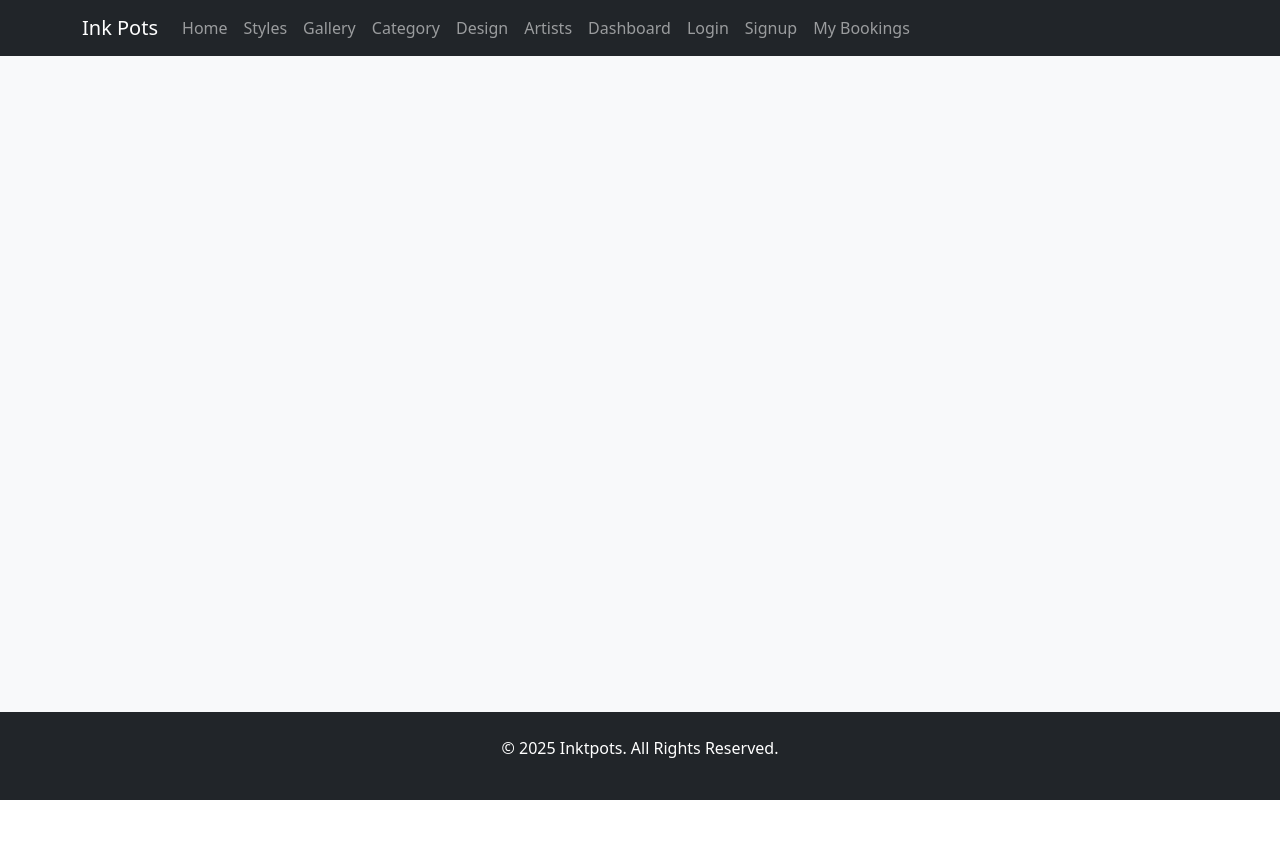
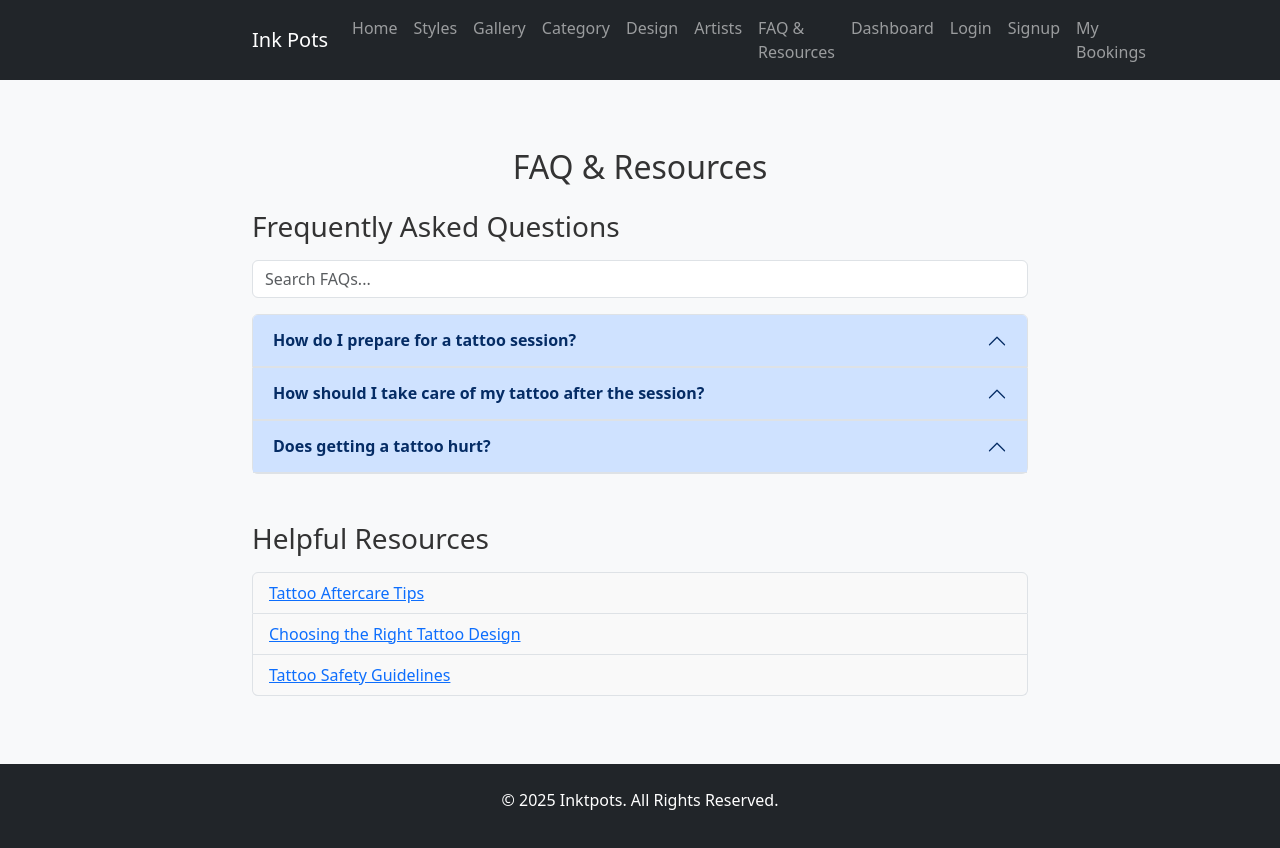
Before and after one commit to emily172/FYP-Tattoo, a React (Vite) app in the folder tattoo-web-app/: page /faq-resources in a window 1280 px wide. Shown: the top 848 px of the page. Before the commit the page ends 800 px from the top, so only its background shows below. Built offline with nearby package versions, Linux system fonts and the light colour scheme.

Commit message:
Added FAQs

```diff
--- a/tattoo-web-app/src/App.jsx
+++ b/tattoo-web-app/src/App.jsx
@@ -9,6 +9,7 @@ import Category from "./pages/Category";
 import Design from "./pages/Design"
 import Artists from "./pages/Artists";
 import ArtistProfile from "./pages/ArtistProfile";
+import FAQResources from "./pages/FAQResources";
 import ReviewForm from "./pages/ReviewForm";
 import Dashboard from "./pages/Dashboard";
 import BookingForm from "./pages/BookingForm";
@@ -39,6 +40,7 @@ const App = () => {
             <Route path="/artists/:id" element={<ArtistProfile />} />
             <Route path="/artists/:id/book" element={<BookingForm />} />
             <Route path="/artists/:id/review" element={<ReviewForm />} />
+            <Route path="/faq-resources" element={<FAQResources />} />
             <Route path="/dashboard" element={<Dashboard />} />
             <Route path="/booking-confirmation" element={<BookingConfirmation />} />
             <Route path="/my-bookings" element={<MyBookings />} /> {/* My Bookings */}
--- a/tattoo-web-app/src/components/Header.jsx
+++ b/tattoo-web-app/src/components/Header.jsx
@@ -38,6 +38,10 @@ const Header = () => {
               <Link className="nav-link" to="/artists">Artists</Link>
             </li>
             <li className="nav-item">
+              <Link to="/faq-resources" className="nav-link">FAQ & Resources</Link>
+            </li>
+
+            <li className="nav-item">
               <Link className="nav-link" to="/dashboard">Dashboard</Link>
             </li>
             <li className="nav-item">
--- /dev/null
+++ b/tattoo-web-app/src/pages/FAQResources.jsx
@@ -0,0 +1,100 @@
+import React, { useState } from "react";
+import "bootstrap/dist/css/bootstrap.min.css";
+import "../styles/FAQResources.css";
+
+
+const faqs = [
+  {
+    question: "How do I prepare for a tattoo session?",
+    answer:
+      "Before a tattoo session, ensure you are well-hydrated, have eaten a full meal, and are wearing comfortable clothing. Avoid alcohol or blood thinners prior to your appointment.",
+  },
+  {
+    question: "How should I take care of my tattoo after the session?",
+    answer:
+      "Keep your tattoo clean and moisturized. Avoid soaking it in water, exposing it to direct sunlight, or picking at scabs as it heals.",
+  },
+  {
+    question: "Does getting a tattoo hurt?",
+    answer:
+      "Pain levels vary depending on the location of the tattoo and individual tolerance. Areas with more nerve endings or thinner skin are generally more sensitive.",
+  },
+];
+
+const resources = [
+  { title: "Tattoo Aftercare Tips", link: "https://www.setu.ie/" },
+  { title: "Choosing the Right Tattoo Design", link: "https://www.setu.ie/" },
+  { title: "Tattoo Safety Guidelines", link: "https://www.setu.ie/" },
+];
+
+const FAQResources = () => {
+  const [searchQuery, setSearchQuery] = useState("");
+
+  // Filter FAQs based on search query
+  const filteredFaqs = faqs.filter((faq) =>
+    faq.question.toLowerCase().includes(searchQuery.toLowerCase())
+  );
+
+  return (
+    <div className="container mt-5">
+      <h2 className="text-center mb-4">FAQ & Resources</h2>
+
+      {/* FAQ Section */}
+      <div className="mb-5">
+        <h3 className="mb-3">Frequently Asked Questions</h3>
+        <div className="mb-3">
+          <input
+            type="text"
+            className="form-control"
+            placeholder="Search FAQs..."
+            value={searchQuery}
+            onChange={(e) => setSearchQuery(e.target.value)}
+          />
+        </div>
+
+        <div className="accordion" id="faqAccordion">
+          {filteredFaqs.map((faq, index) => (
+            <div className="accordion-item" key={index}>
+              <h2 className="accordion-header" id={`heading${index}`}>
+                <button
+                  className="accordion-button"
+                  type="button"
+                  data-bs-toggle="collapse"
+                  data-bs-target={`#collapse${index}`}
+                  aria-expanded="true"
+                  aria-controls={`collapse${index}`}
+                >
+                  {faq.question}
+                </button>
+              </h2>
+              <div
+                id={`collapse${index}`}
+                className="accordion-collapse collapse"
+                aria-labelledby={`heading${index}`}
+                data-bs-parent="#faqAccordion"
+              >
+                <div className="accordion-body">{faq.answer}</div>
+              </div>
+            </div>
+          ))}
+        </div>
+      </div>
+
+      {/* Resources Section */}
+      <div className="mb-5">
+        <h3 className="mb-3">Helpful Resources</h3>
+        <ul className="list-group">
+          {resources.map((resource, index) => (
+            <li key={index} className="list-group-item">
+              <a href={resource.link} target="_blank" rel="noopener noreferrer">
+                {resource.title}
+              </a>
+            </li>
+          ))}
+        </ul>
+      </div>
+    </div>
+  );
+};
+
+export default FAQResources;
--- /dev/null
+++ b/tattoo-web-app/src/styles/FAQResources.css
@@ -0,0 +1,23 @@
+/* FAQ Resources Styles */
+.container {
+  max-width: 800px;
+  margin: auto;
+}
+
+h2, h3 {
+  color: #333;
+}
+
+.accordion-button {
+  background-color: #f8f9fa;
+  font-weight: bold;
+}
+
+.list-group-item {
+  background-color: #f9f9f9;
+  transition: background-color 0.3s;
+}
+
+.list-group-item:hover {
+  background-color: #e9ecef;
+}
```
